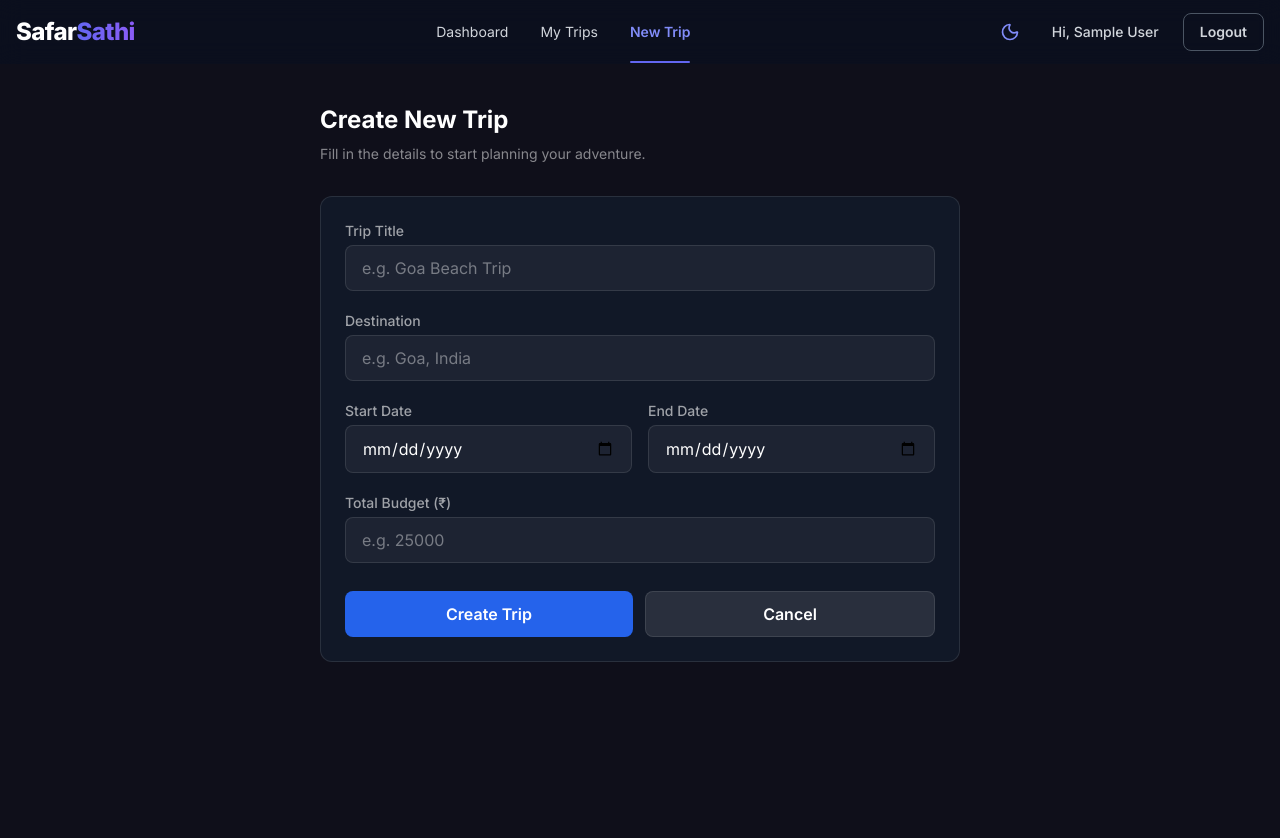
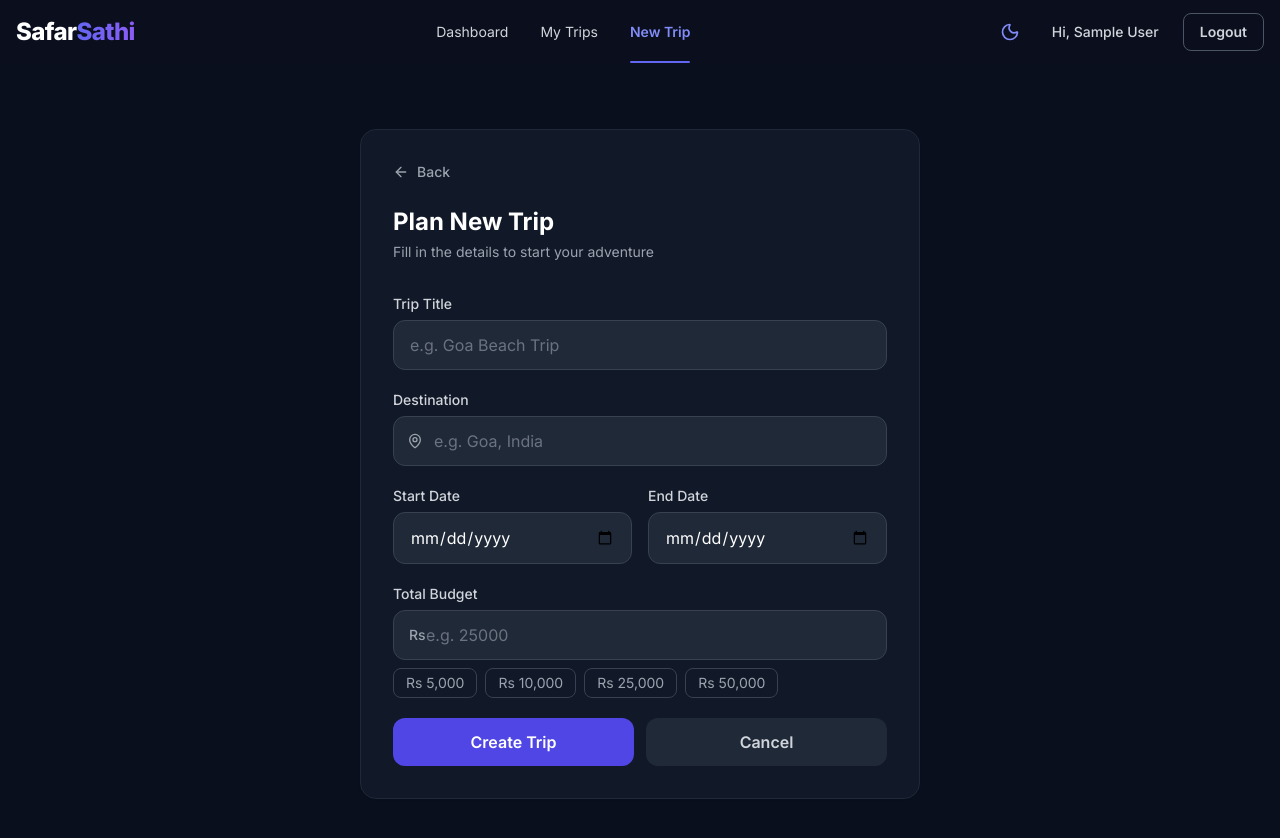
Before and after one commit to codinggita/safarsathi, a React app in the folder frontend/: page /create-trip in a window 1280 px wide. Shown: the top 838 px of the page. Before the commit the page ends 800 px from the top, so only its background shows below. Built offline with nearby package versions, Linux system fonts and the light colour scheme; sample sign-in values are in the browser's storage; the HTML template or start-up script is replaced by a standard one.

Commit message:
feat: redesign create trip page with professional UI

```diff
--- a/frontend/src/pages/CreateTrip.jsx
+++ b/frontend/src/pages/CreateTrip.jsx
@@ -1,13 +1,15 @@
 import { useState } from "react";
 import { useDispatch } from "react-redux";
 import { createTrip } from "../redux/tripSlice";
-import { useNavigate } from "react-router-dom";
+import { useNavigate, Link } from "react-router-dom";
 import { toast } from "react-toastify";
+import { ArrowLeft, MapPin, Loader2 } from "lucide-react";
 
 const CreateTrip = () => {
   const dispatch = useDispatch();
   const navigate = useNavigate();
   const [loading, setLoading] = useState(false);
+  const [errors, setErrors] = useState({});
   const [formData, setFormData] = useState({
     title: "",
     destination: "",
@@ -18,14 +20,23 @@ const CreateTrip = () => {
 
   const handleChange = (e) => {
     setFormData({ ...formData, [e.target.name]: e.target.value });
+    if (errors[e.target.name]) {
+      setErrors((prev) => ({ ...prev, [e.target.name]: "" }));
+    }
   };
 
   const handleSubmit = async (e) => {
     e.preventDefault();
-    if (new Date(formData.endDate) < new Date(formData.startDate)) {
-      toast.error("End date cannot be before start date");
+    const newErrors = {};
+    if (formData.startDate && formData.endDate && new Date(formData.endDate) < new Date(formData.startDate)) {
+      newErrors.endDate = "End date cannot be before start date";
+    }
+    if (Object.keys(newErrors).length > 0) {
+      setErrors(newErrors);
+      toast.error("Please fix the errors below");
       return;
     }
+    setErrors({});
     setLoading(true);
     try {
       const result = await dispatch(createTrip(formData)).unwrap();
@@ -38,44 +49,197 @@ const CreateTrip = () => {
     }
   };
 
+  const inputBase =
+    "w-full bg-white dark:bg-[#1F2937] border border-gray-300 dark:border-[#374151] text-gray-900 dark:text-white rounded-xl px-4 py-3 placeholder:text-gray-400 dark:placeholder:text-gray-500 focus:outline-none focus:border-indigo-500 focus:ring-2 focus:ring-indigo-500/20 transition-all duration-200";
+
+  const borderError = "border-red-500 dark:border-red-500";
+  const borderValid = "border-emerald-500 dark:border-emerald-500";
+
+  const getInputBorder = (name) => {
+    if (errors[name]) return borderError;
+    if (formData[name]) return borderValid;
+    return "";
+  };
+
+  const durationDays =
+    formData.startDate && formData.endDate
+      ? Math.max(
+          0,
+          Math.ceil(
+            (new Date(formData.endDate) - new Date(formData.startDate)) /
+              (1000 * 60 * 60 * 24)
+          ) + 1
+        )
+      : null;
+
+  const budgetPresets = [5000, 10000, 25000, 50000];
+
   return (
-    <div className="max-w-2xl mx-auto px-4 py-10">
-      <h1 className="text-2xl font-bold text-gray-900 dark:text-white mb-2">Create New Trip</h1>
-      <p className="text-gray-500 dark:text-white/50 text-sm mb-8">Fill in the details to start planning your adventure.</p>
+    <div className="min-h-screen bg-gray-50 dark:bg-[#0A0F1E] flex items-center justify-center px-4 py-10">
+      <div className="w-full max-w-[560px] bg-white dark:bg-[#111827] border border-gray-200 dark:border-[#1F2937] rounded-2xl p-8 shadow-sm">
+        <Link
+          to="/dashboard"
+          className="flex items-center gap-2 text-gray-500 dark:text-gray-400 hover:text-gray-700 dark:hover:text-white text-sm font-medium mb-6 transition-all duration-200"
+        >
+          <ArrowLeft size={16} />
+          Back
+        </Link>
 
-      <form onSubmit={handleSubmit} className="card space-y-5">
+        <h1 className="text-2xl font-bold text-gray-900 dark:text-white mb-1">
+          Plan New Trip
+        </h1>
+        <p className="text-sm text-gray-500 dark:text-gray-400 mb-8">
+          Fill in the details to start your adventure
+        </p>
+
+        <form onSubmit={handleSubmit} className="space-y-5">
           <div>
-          <label className="label">Trip Title</label>
-          <input name="title" value={formData.title} onChange={handleChange} className="input-field" placeholder="e.g. Goa Beach Trip" required />
+            <label className="block text-sm font-medium text-gray-700 dark:text-gray-300 mb-1.5">
+              Trip Title
+            </label>
+            <input
+              name="title"
+              value={formData.title}
+              onChange={handleChange}
+              className={`${inputBase} ${getInputBorder("title")}`}
+              placeholder="e.g. Goa Beach Trip"
+              required
+            />
+            {errors.title && (
+              <p className="text-xs text-red-500 mt-1">{errors.title}</p>
+            )}
+          </div>
+
+          <div>
+            <label className="block text-sm font-medium text-gray-700 dark:text-gray-300 mb-1.5">
+              Destination
+            </label>
+            <div className="relative">
+              <MapPin className="absolute left-3.5 top-1/2 -translate-y-1/2 w-4 h-4 text-gray-400" />
+              <input
+                name="destination"
+                value={formData.destination}
+                onChange={handleChange}
+                className={`${inputBase} pl-10 ${getInputBorder("destination")}`}
+                placeholder="e.g. Goa, India"
+                required
+              />
+            </div>
+            {errors.destination && (
+              <p className="text-xs text-red-500 mt-1">{errors.destination}</p>
+            )}
+          </div>
+
+          <div className="grid grid-cols-2 gap-4">
+            <div>
+              <label className="block text-sm font-medium text-gray-700 dark:text-gray-300 mb-1.5">
+                Start Date
+              </label>
+              <input
+                type="date"
+                name="startDate"
+                value={formData.startDate}
+                onChange={handleChange}
+                className={`${inputBase} ${getInputBorder("startDate")}`}
+                required
+              />
+              {errors.startDate && (
+                <p className="text-xs text-red-500 mt-1">{errors.startDate}</p>
+              )}
             </div>
             <div>
-          <label className="label">Destination</label>
-          <input name="destination" value={formData.destination} onChange={handleChange} className="input-field" placeholder="e.g. Goa, India" required />
+              <label className="block text-sm font-medium text-gray-700 dark:text-gray-300 mb-1.5">
+                End Date
+              </label>
+              <input
+                type="date"
+                name="endDate"
+                value={formData.endDate}
+                onChange={handleChange}
+                className={`${inputBase} ${getInputBorder("endDate")}`}
+                required
+              />
+              {errors.endDate && (
+                <p className="text-xs text-red-500 mt-1">{errors.endDate}</p>
+              )}
             </div>
-        <div className="grid grid-cols-1 sm:grid-cols-2 gap-4">
+            {durationDays !== null && durationDays > 0 && (
+              <p className="col-span-2 text-sm font-medium text-indigo-600 dark:text-indigo-400">
+                {durationDays} Day{durationDays !== 1 ? "s" : ""} Trip
+              </p>
+            )}
+          </div>
+
           <div>
-            <label className="label">Start Date</label>
-            <input type="date" name="startDate" value={formData.startDate} onChange={handleChange} className="input-field" required />
+            <label className="block text-sm font-medium text-gray-700 dark:text-gray-300 mb-1.5">
+              Total Budget
+            </label>
+            <div className="relative">
+              <span className="absolute left-4 top-1/2 -translate-y-1/2 text-gray-400 text-sm font-medium">
+                Rs
+              </span>
+              <input
+                type="number"
+                name="totalBudget"
+                value={formData.totalBudget}
+                onChange={handleChange}
+                className={`${inputBase} pl-8 ${getInputBorder("totalBudget")}`}
+                placeholder="e.g. 25000"
+                min="0"
+                required
+              />
             </div>
-          <div>
-            <label className="label">End Date</label>
-            <input type="date" name="endDate" value={formData.endDate} onChange={handleChange} className="input-field" required />
+            {errors.totalBudget && (
+              <p className="text-xs text-red-500 mt-1">{errors.totalBudget}</p>
+            )}
+            <div className="flex items-center gap-2 flex-wrap mt-2">
+              {budgetPresets.map((amount) => (
+                <button
+                  key={amount}
+                  type="button"
+                  onClick={() => {
+                    setFormData((prev) => ({
+                      ...prev,
+                      totalBudget: String(amount),
+                    }));
+                    if (errors.totalBudget) {
+                      setErrors((prev) => ({ ...prev, totalBudget: "" }));
+                    }
+                  }}
+                  className="border border-gray-300 dark:border-[#374151] text-gray-600 dark:text-gray-400 rounded-lg px-3 py-1 text-sm hover:border-indigo-500 hover:text-indigo-600 dark:hover:border-indigo-500 dark:hover:text-indigo-400 transition-all duration-200 cursor-pointer"
+                >
+                  Rs {amount.toLocaleString("en-IN")}
+                </button>
+              ))}
             </div>
           </div>
-        <div>
-          <label className="label">Total Budget (₹)</label>
-          <input type="number" name="totalBudget" value={formData.totalBudget} onChange={handleChange} className="input-field" placeholder="e.g. 25000" min="0" required />
-        </div>
-        <div className="flex gap-3 pt-2">
-          <button type="submit" disabled={loading} className="btn-primary flex-1">
-            {loading ? "Creating..." : "Create Trip"}
+
+          <div className="flex gap-3 mt-8">
+            <button
+              type="submit"
+              disabled={loading}
+              className="flex-1 bg-indigo-600 hover:bg-indigo-700 disabled:opacity-70 disabled:cursor-not-allowed text-white font-semibold py-3 rounded-xl transition-all duration-200 flex items-center justify-center gap-2"
+            >
+              {loading ? (
+                <>
+                  <Loader2 className="w-5 h-5 animate-spin" />
+                  Creating...
+                </>
+              ) : (
+                "Create Trip"
+              )}
             </button>
-          <button type="button" onClick={() => navigate("/trips")} className="btn-secondary flex-1">
+            <button
+              type="button"
+              onClick={() => navigate("/dashboard")}
+              className="flex-1 bg-gray-100 dark:bg-[#1F2937] hover:bg-gray-200 dark:hover:bg-[#374151] text-gray-700 dark:text-gray-300 font-semibold py-3 rounded-xl transition-all duration-200"
+            >
               Cancel
             </button>
           </div>
         </form>
       </div>
+    </div>
   );
 };
 
```
Lines whose indentation alone changed are shown as unchanged.
